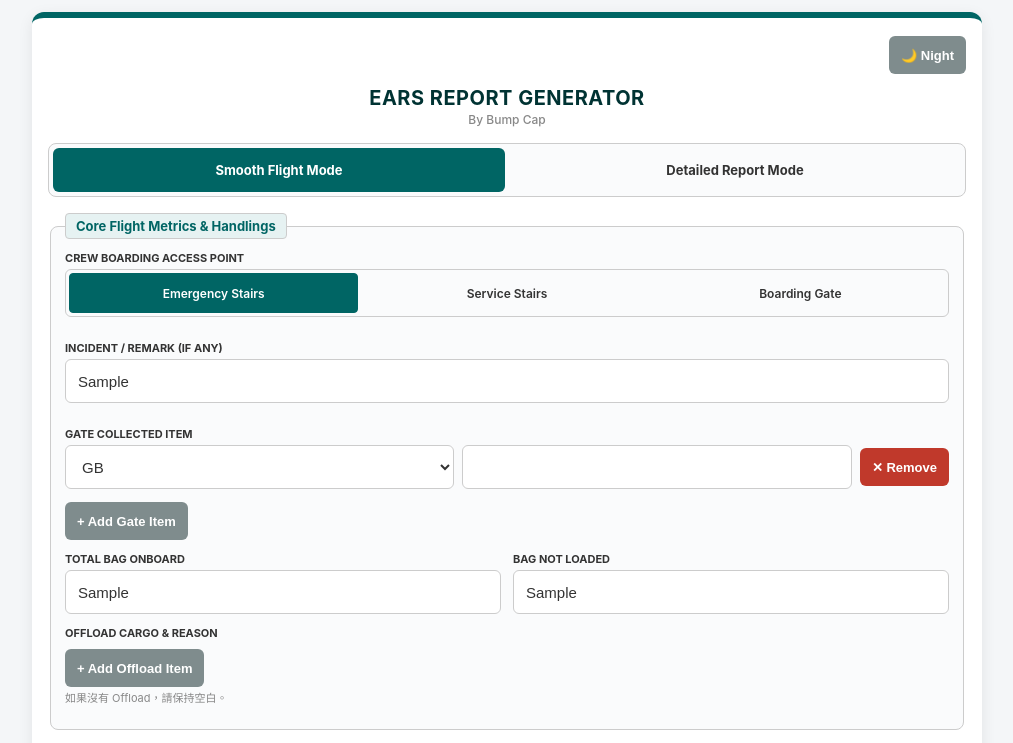
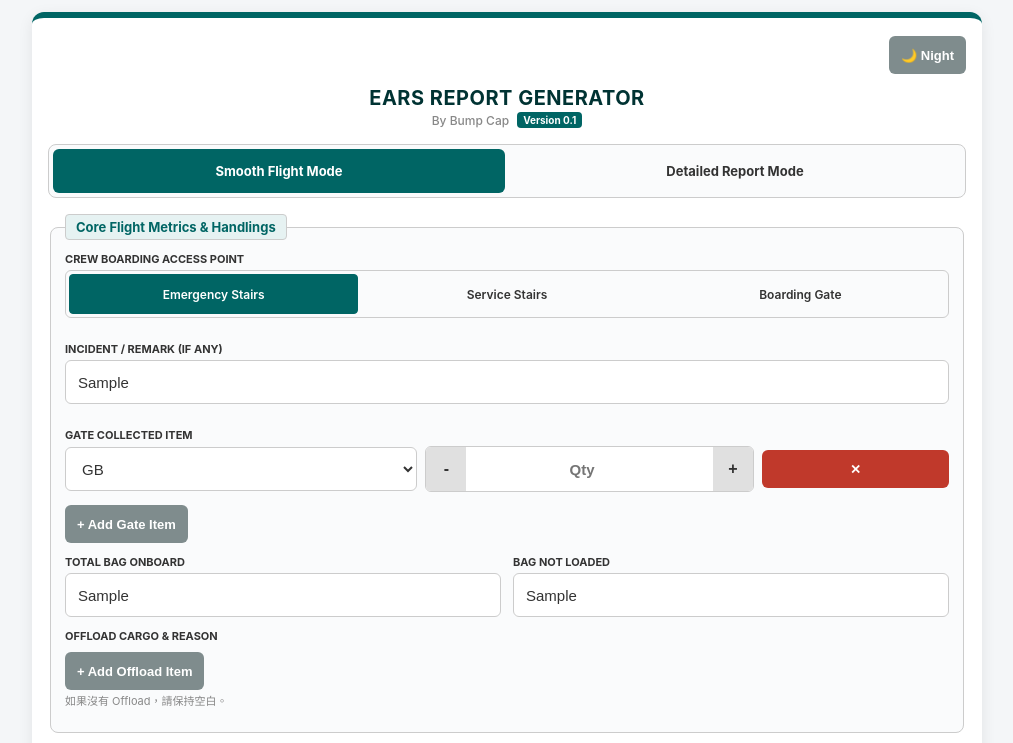
Before and after one commit to tunyyeung3380/ears-generator, a plain HTML site: page index.html in a window 1280 px wide. Both pictures are taken after typing "Sample", "Sample", "Sample" into the empty fields and a click on the button "+ Add Gate Item". Shown: the top 743 px of the page, without its empty margins (133-1146 px from the left). Drawn offline with Linux system fonts and the light colour scheme.

Commit message:
Add files via upload

```diff
--- a/index.html
+++ b/index.html
@@ -3,7 +3,7 @@
 <head>
     <meta charset="UTF-8">
     <meta name="viewport" content="width=device-width, initial-scale=1.0, maximum-scale=1.0, user-scalable=no">
-    <title>eARS Report Generator</title>
+    <title>eARS Report Generator v0.1</title>
     <style>
         :root {
             --cx-green: #006564;
@@ -82,6 +82,19 @@
             font-size: 12px;
             margin-top: 2px;
             font-weight: 500;
+            display: flex;
+            justify-content: center;
+            gap: 8px;
+            align-items: center;
+        }
+
+        .version-badge {
+            background-color: var(--cx-green);
+            color: white;
+            font-size: 10px;
+            padding: 2px 6px;
+            border-radius: 4px;
+            font-weight: bold;
         }
 
         .mode-selector {
@@ -193,7 +206,7 @@
             text-transform: uppercase;
         }
 
-        input[type="text"], select, textarea, input[type="date"] {
+        input[type="text"], input[type="number"], select, textarea, input[type="date"] {
             padding: 10px 12px;
             border: 1px solid var(--border-color);
             border-radius: 6px;
@@ -205,7 +218,7 @@
             min-height: 44px;
         }
 
-        input[type="text"]:focus, select:focus, textarea:focus, input[type="date"]:focus {
+        input[type="text"]:focus, input[type="number"]:focus, select:focus, textarea:focus, input[type="date"]:focus {
             border-color: var(--cx-green);
             outline: none;
             box-shadow: 0 0 4px rgba(0, 101, 100, 0.3);
@@ -241,17 +254,56 @@
             border-radius: 0 6px 6px 0;
         }
 
+        /* 專門針對 Gate Items 與 Offload 平排與數字加減按鈕設計 */
         .dynamic-row {
             display: flex;
             gap: 8px;
             align-items: center;
             margin-bottom: 8px;
-            flex-wrap: wrap;
         }
 
-        .dynamic-row input, .dynamic-row select {
+        .qty-stepper {
+            display: flex;
+            align-items: center;
+            border: 1px solid var(--border-color);
+            border-radius: 6px;
+            background-color: var(--input-bg);
+            overflow: hidden;
+            min-height: 44px;
             flex: 1;
-            min-width: 110px;
+        }
+
+        .qty-btn {
+            background-color: #e0e0e0;
+            color: #333;
+            border: none;
+            width: 40px;
+            font-weight: bold;
+            font-size: 16px;
+            cursor: pointer;
+            height: 44px;
+            display: flex;
+            align-items: center;
+            justify-content: center;
+            flex-shrink: 0;
+        }
+
+        [data-theme="dark"] .qty-btn {
+            background-color: #333;
+            color: #fff;
+        }
+
+        .qty-btn:active {
+            opacity: 0.7;
+        }
+
+        .qty-input {
+            border: none !important;
+            text-align: center;
+            font-weight: bold;
+            padding: 0 !important;
+            min-height: 44px !important;
+            width: 100%;
         }
 
         .btn {
@@ -312,7 +364,6 @@
             overflow-y: auto;
         }
 
-        /* 複製成功彈出通知 (Toast) 樣式 */
         .toast {
             visibility: hidden;
             min-width: 260px;
@@ -397,36 +448,19 @@
             display: none !important;
         }
 
-        /* Responsive Breakpoints for Mobile UX */
         @media (max-width: 600px) {
             body {
                 padding: 8px;
             }
-
             .container {
                 padding: 14px 12px;
             }
-
             .form-group {
                 min-width: 100%;
             }
-
             .mode-tab {
                 font-size: 12px;
                 padding: 10px 4px;
-            }
-
-            .dynamic-row {
-                gap: 6px;
-            }
-
-            .dynamic-row input, .dynamic-row select {
-                min-width: 100%;
-            }
-
-            .dynamic-row button {
-                width: 100%;
-                margin-top: 2px;
             }
         }
     </style>
@@ -440,7 +474,10 @@
 
     <div class="header-center">
         <h1>eARS Report Generator</h1>
-        <div class="subtitle">By Bump Cap</div>
+        <div class="subtitle">
+            <span>By Bump Cap</span>
+            <span class="version-badge">Version 0.1</span>
+        </div>
     </div>
 
     <div class="mode-selector">
@@ -456,7 +493,7 @@
                     <label>Flight No.</label>
                     <div class="prefix-input-group">
                         <span class="prefix-label">CX</span>
-                        <input type="text" id="flightNo" value="" placeholder="" oninput="autoLookupFlight()">
+                        <input type="text" id="flightNo" value="" oninput="autoLookupFlight()">
                     </div>
                 </div>
                 <div class="form-group">
@@ -466,26 +503,26 @@
                 </div>
                 <div class="form-group">
                     <label>Destination</label>
-                    <input type="text" id="dest" value="" placeholder="">
+                    <input type="text" id="dest" value="">
                 </div>
                 <div class="form-group">
                     <label>Bay</label>
-                    <input type="text" id="bay" value="" placeholder="">
+                    <input type="text" id="bay" value="">
                 </div>
             </div>
 
             <div class="form-row">
                 <div class="form-group">
                     <label>STD (HHMM)</label>
-                    <input type="text" id="std" value="" placeholder="" oninput="onStdChange()">
+                    <input type="text" id="std" value="" oninput="onStdChange()">
                 </div>
                 <div class="form-group">
                     <label>ETD (HHMM)</label>
-                    <input type="text" id="etd" value="" placeholder="" oninput="updateCalculations()">
+                    <input type="text" id="etd" value="" oninput="updateCalculations()">
                 </div>
                 <div class="form-group">
                     <label>ATD (HHMM)</label>
-                    <input type="text" id="atd" value="" placeholder="" oninput="updateCalculations()">
+                    <input type="text" id="atd" value="" oninput="updateCalculations()">
                     <div id="atdCalc" class="time-hint"></div>
                 </div>
             </div>
@@ -493,11 +530,11 @@
             <div class="form-row">
                 <div class="form-group">
                     <label>TCO</label>
-                    <input type="text" id="tco" value="Tony Yeung" placeholder="">
+                    <input type="text" id="tco" value="Tony Yeung">
                 </div>
                 <div class="form-group">
                     <label>SEL</label>
-                    <input type="text" id="sel" value="" placeholder="">
+                    <input type="text" id="sel" value="">
                 </div>
             </div>
         </fieldset>
@@ -529,7 +566,7 @@
             <div class="form-row">
                 <div class="form-group-full">
                     <label>Incident / Remark (if any)</label>
-                    <input type="text" id="crewIncident" placeholder="">
+                    <input type="text" id="crewIncident">
                 </div>
             </div>
 
@@ -544,15 +581,15 @@
             <div class="form-row">
                 <div class="form-group simple-mode-hidden" id="groupTotalPax">
                     <label>Total pax</label>
-                    <input type="text" id="totalPax" value="" placeholder="">
+                    <input type="text" id="totalPax" value="">
                 </div>
                 <div class="form-group">
                     <label>Total bag onboard</label>
-                    <input type="text" id="totalBag" value="" placeholder="">
+                    <input type="text" id="totalBag" value="">
                 </div>
                 <div class="form-group">
                     <label>Bag not loaded</label>
-                    <input type="text" id="bagNotLoaded" value="" placeholder="">
+                    <input type="text" id="bagNotLoaded" value="">
                 </div>
             </div>
 
@@ -578,13 +615,13 @@
         <fieldset id="sectionTimeline" class="simple-mode-hidden">
             <legend>Ground Timeline Breakdown</legend>
             <div class="form-group-full">
-                <textarea id="standardTimeline" placeholder=""></textarea>
+                <textarea id="standardTimeline"></textarea>
             </div>
         </fieldset>
 
         <div class="form-group-full">
             <label>REMARKS</label>
-            <textarea id="remarks" style="height: 60px;" placeholder=""></textarea>
+            <textarea id="remarks" style="height: 60px;"></textarea>
         </div>
 
         <div style="text-align: center; margin-top: 20px;">
@@ -602,12 +639,11 @@
     </div>
 </div>
 
-<!-- 彈出通知元件 -->
 <div id="toastNotification" class="toast">✅ Done!</div>
 
 <div class="modal" id="dbModal">
     <div class="modal-content">
-        <h2 style="margin-top:0; color: var(--cx-green); font-size: 16px;">Manage Flight Database (Summer Schedule)</h2>
+        <h2 style="margin-top:0; color: var(--cx-green); font-size: 16px;">Manage Flight Database</h2>
         <p class="hint-text" style="margin-bottom: 12px;">直接修改航班或時間，或使用上方快速新增。關閉視窗自動儲存！</p>
 
         <div style="display: flex; gap: 6px; margin-bottom: 12px; background: var(--fieldset-bg); padding: 8px; border-radius: 6px; border: 1px solid var(--border-color); flex-wrap: wrap;">
@@ -1024,10 +1060,11 @@ function addDelayRow(codeVal = "", minVal = "") {
     let row = document.createElement('div');
     row.className = 'dynamic-row';
     row.id = `delayRow_${delayRowCount}`;
+    row.style.marginBottom = '8px';
     row.innerHTML = `
-        <input type="text" list="delayCodesDatalist" id="delayCode_${delayRowCount}" value="${codeVal}" placeholder="" style="text-transform:uppercase;">
-        <input type="text" id="delayMin_${delayRowCount}" value="${minVal}" placeholder="">
-        <button type="button" class="btn btn-small btn-danger" onclick="document.getElementById('delayRow_${delayRowCount}').remove()">✕ Remove</button>
+        <input type="text" list="delayCodesDatalist" id="delayCode_${delayRowCount}" value="${codeVal}" placeholder="Code" style="text-transform:uppercase; flex:1;">
+        <input type="text" id="delayMin_${delayRowCount}" value="${minVal}" placeholder="Min" style="flex:1;">
+        <button type="button" class="btn btn-small btn-danger" onclick="document.getElementById('delayRow_${delayRowCount}').remove()" style="flex:0.8;">✕</button>
     `;
     container.appendChild(row);
 }
@@ -1039,26 +1076,54 @@ function addGateItemRow(itemVal = "GB", countVal = "") {
     let row = document.createElement('div');
     row.className = 'dynamic-row';
     row.id = `gateRow_${gateRowCount}`;
+    row.style.marginBottom = '8px';
     let optionsHtml = GATE_ITEM_OPTIONS.map(opt => `<option value="${opt}" ${opt === itemVal ? 'selected' : ''}>${opt}</option>`).join('');
+
+    let safeCount = (countVal !== "" && !isNaN(countVal) && parseInt(countVal) >= 0) ? parseInt(countVal) : "";
+
     row.innerHTML = `
-        <select id="gateItem_${gateRowCount}" onchange="checkGateOther(${gateRowCount})">${optionsHtml}</select>
-        <input type="text" id="gateCount_${gateRowCount}" value="${countVal}" placeholder="" style="${itemVal === 'OTHERS' ? 'display:none;' : ''}">
-        <input type="text" id="gateOtherText_${gateRowCount}" value="" placeholder="" style="${itemVal === 'OTHERS' ? '' : 'display:none;'}">
-        <button type="button" class="btn btn-small btn-danger" onclick="document.getElementById('gateRow_${gateRowCount}').remove()">✕ Remove</button>
+        <select id="gateItem_${gateRowCount}" onchange="checkGateOther(${gateRowCount})" style="flex: 1.2;">${optionsHtml}</select>
+
+        <div id="gateStepper_${gateRowCount}" class="qty-stepper" style="flex: 1.2; ${itemVal === 'OTHERS' ? 'display:none;' : 'display:flex;'}">
+            <button type="button" class="qty-btn" onclick="adjustQty(${gateRowCount}, -1)">-</button>
+            <input type="number" id="gateCount_${gateRowCount}" value="${safeCount}" min="0" step="1" class="qty-input" placeholder="Qty" oninput="validatePositive(this)">
+            <button type="button" class="qty-btn" onclick="adjustQty(${gateRowCount}, 1)">+</button>
+        </div>
+
+        <input type="text" id="gateOtherText_${gateRowCount}" value="" placeholder="Item name" style="flex: 1.2; ${itemVal === 'OTHERS' ? 'display:block;' : 'display:none;'}">
+
+        <button type="button" class="btn btn-small btn-danger" onclick="document.getElementById('gateRow_${gateRowCount}').remove()" style="flex: 0.6; min-width: 44px;">✕</button>
     `;
     container.appendChild(row);
 }
 
 function checkGateOther(id) {
     let sel = document.getElementById(`gateItem_${id}`);
-    let countInput = document.getElementById(`gateCount_${id}`);
+    let stepperDiv = document.getElementById(`gateStepper_${id}`);
     let otherInput = document.getElementById(`gateOtherText_${id}`);
     if (sel.value === 'OTHERS') {
-        countInput.style.display = 'none';
+        stepperDiv.style.display = 'none';
         otherInput.style.display = 'block';
     } else {
-        countInput.style.display = 'block';
+        stepperDiv.style.display = 'flex';
         otherInput.style.display = 'none';
+    }
+}
+
+function adjustQty(id, delta) {
+    let input = document.getElementById(`gateCount_${id}`);
+    let val = parseInt(input.value) || 0;
+    let newVal = val + delta;
+    if (newVal < 0) newVal = 0;
+    input.value = newVal;
+}
+
+function validatePositive(input) {
+    if (input.value !== "") {
+        let val = parseInt(input.value);
+        if (isNaN(val) || val < 0) {
+            input.value = 0;
+        }
     }
 }
 
@@ -1069,12 +1134,13 @@ function addOffloadRow(cargoVal = "", reasonVal = "Payload Problem", customReaso
     let row = document.createElement('div');
     row.className = 'dynamic-row';
     row.id = `offloadRow_${offloadRowCount}`;
+    row.style.marginBottom = '8px';
     let reasonOptions = OFFLOAD_REASONS.map(r => `<option value="${r}" ${r === reasonVal ? 'selected' : ''}>${r}</option>`).join('');
     row.innerHTML = `
-        <input type="text" id="offloadCargo_${offloadRowCount}" value="${cargoVal}" placeholder="">
-        <select id="offloadReason_${offloadRowCount}" onchange="checkOffloadReason(${offloadRowCount})">${reasonOptions}</select>
-        <input type="text" id="offloadCustom_${offloadRowCount}" value="${customReason}" placeholder="" style="${reasonVal === 'Others' ? '' : 'display:none;'}">
-        <button type="button" class="btn btn-small btn-danger" onclick="document.getElementById('offloadRow_${offloadRowCount}').remove()">✕ Remove</button>
+        <input type="text" id="offloadCargo_${offloadRowCount}" value="${cargoVal}" placeholder="ULD / Cargo" style="flex: 1.2;">
+        <select id="offloadReason_${offloadRowCount}" onchange="checkOffloadReason(${offloadRowCount})" style="flex: 1.2;">${reasonOptions}</select>
+        <input type="text" id="offloadCustom_${offloadRowCount}" value="${customReason}" placeholder="Reason" style="flex: 1.2; ${reasonVal === 'Others' ? 'display:block;' : 'display:none;'}">
+        <button type="button" class="btn btn-small btn-danger" onclick="document.getElementById('offloadRow_${offloadRowCount}').remove()" style="flex: 0.6; min-width: 44px;">✕</button>
     `;
     container.appendChild(row);
 }
@@ -1110,7 +1176,10 @@ function generateReport() {
                 if (otherText) gateArr.push(otherText);
             } else {
                 let qty = document.getElementById(`gateCount_${i}`).value.trim();
-                if (qty) gateArr.push(`${qty} ${item}`);
+                if (qty) {
+                    let formattedQty = String(qty).padStart(2, '0');
+                    gateArr.push(`${formattedQty} ${item}`);
+                }
             }
         }
     }
```
